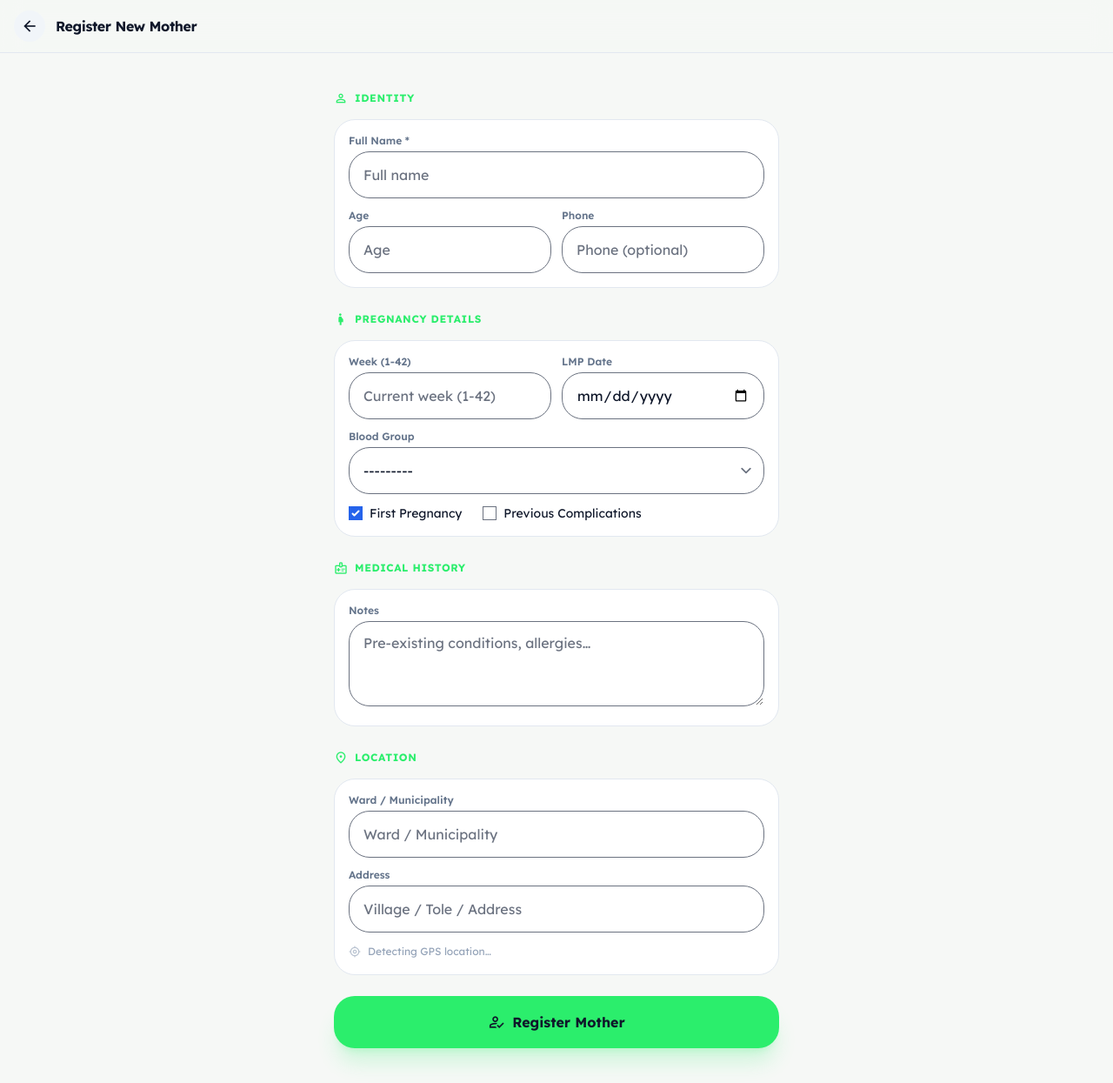
After one commit to saugat2003/codeyatra2.0_access_denied_matritwa, a Django app: page /register/ in a window 1280 px wide. The commit adds this page. Shown: the whole page at 87% size. Run offline with Django 5.2, Linux system fonts and the light colour scheme; a user stored in the database is signed in; some libraries are stand-ins or nearby versions.

Commit message:
feat(mother): implement single-page registration form for FCHV to register mothers refactor(accounts): update user roles and remove unused fields in MotherProfile fix(templates): update links to new registration route and enhance dashboard functionality chore: add migration for MotherProfile changes and update database schema

```diff
--- a/accounts/urls.py
+++ b/accounts/urls.py
@@ -6,8 +6,4 @@ app_name = "accounts"
 urlpatterns = [
     path("login/", views.login_view, name="login"),
     path("logout/", views.logout_view, name="logout"),
-    path("register/", views.register_step1, name="register"),
-    path("register/step1/", views.register_step1, name="register_step1"),
-    path("register/step2/", views.register_step2, name="register_step2"),
-    path("register/step3/", views.register_step3, name="register_step3"),
 ]
--- a/mother/forms.py
+++ b/mother/forms.py
@@ -1,7 +1,95 @@
 """Forms for the main app."""
 
 from django import forms
+from accounts.models import MotherProfile
 from .models import ANCVisit, AwarenessProgram, HospitalConsultation
+
+
+# ── Mother Registration (single-page by FCHV) ──────────────────
+
+
+class MotherRegistrationForm(forms.ModelForm):
+    """Single-page form for FCHV to register a pregnant woman."""
+
+    class Meta:
+        model = MotherProfile
+        fields = [
+            "full_name",
+            "age",
+            "phone",
+            "pregnancy_week",
+            "lmp_date",
+            "is_first_pregnancy",
+            "has_previous_complications",
+            "blood_group",
+            "medical_notes",
+            "ward",
+            "latitude",
+            "longitude",
+            "address",
+        ]
+        widgets = {
+            "full_name": forms.TextInput(
+                attrs={
+                    "placeholder": "Full name",
+                    "class": "w-full rounded-xl px-4 py-3.5",
+                }
+            ),
+            "age": forms.NumberInput(
+                attrs={
+                    "placeholder": "Age",
+                    "min": "10",
+                    "max": "60",
+                    "class": "w-full rounded-xl px-4 py-3.5",
+                }
+            ),
+            "phone": forms.TextInput(
+                attrs={
+                    "placeholder": "Phone (optional)",
+                    "class": "w-full rounded-xl px-4 py-3.5",
+                }
+            ),
+            "pregnancy_week": forms.NumberInput(
+                attrs={
+                    "placeholder": "Current week (1-42)",
+                    "min": "1",
+                    "max": "42",
+                    "class": "w-full rounded-xl px-4 py-3.5",
+                }
+            ),
+            "lmp_date": forms.DateInput(
+                attrs={
+                    "type": "date",
+                    "class": "w-full rounded-xl px-4 py-3.5",
+                }
+            ),
+            "blood_group": forms.Select(
+                attrs={
+                    "class": "w-full rounded-xl px-4 py-3.5 appearance-none",
+                }
+            ),
+            "medical_notes": forms.Textarea(
+                attrs={
+                    "rows": 3,
+                    "placeholder": "Pre-existing conditions, allergies…",
+                    "class": "w-full rounded-xl px-4 py-3",
+                }
+            ),
+            "ward": forms.TextInput(
+                attrs={
+                    "placeholder": "Ward / Municipality",
+                    "class": "w-full rounded-xl px-4 py-3.5",
+                }
+            ),
+            "address": forms.TextInput(
+                attrs={
+                    "placeholder": "Village / Tole / Address",
+                    "class": "w-full rounded-xl px-4 py-3.5",
+                }
+            ),
+            "latitude": forms.HiddenInput(),
+            "longitude": forms.HiddenInput(),
+        }
 
 
 class ANCVisitForm(forms.ModelForm):
--- a/mother/urls.py
+++ b/mother/urls.py
@@ -10,6 +10,9 @@ urlpatterns = [
 
     # Dashboard
     path("dashboard/", views.dashboard, name="dashboard"),
+
+    # Register Mother (FCHV only)
+    path("register/", views.register_mother, name="register_mother"),
 
     # Mother Records
     path("mothers/", views.mother_list, name="mother_list"),
--- a/mother/views.py
+++ b/mother/views.py
@@ -66,13 +66,39 @@ def dashboard(request):
     return render(request, "mother/dashboard.html", context)
 
 
+# ── Register Mother (FCHV only) ────────────────────────────────
+
+
+@login_required
+def register_mother(request):
+    """Single-page form for FCHV to register a new pregnant woman."""
+    from .forms import MotherRegistrationForm
+
+    if request.method == "POST":
+        form = MotherRegistrationForm(request.POST)
+        if form.is_valid():
+            profile = form.save(commit=False)
+            profile.registered_by = request.user
+            profile.registration_completed = True
+            profile.save()
+            messages.success(
+                request,
+                f"{profile.full_name} has been registered successfully!",
+            )
+            return redirect("main:dashboard")
+    else:
+        form = MotherRegistrationForm()
+
+    return render(request, "mother/register_mother.html", {"form": form})
+
+
 # ── Mother List ─────────────────────────────────────────────────
 
 
 @login_required
 def mother_list(request):
     """List all registered mothers with search & risk-filter support."""
-    mothers = MotherProfile.objects.filter(registration_completed=True).select_related("user")
+    mothers = MotherProfile.objects.filter(registration_completed=True)
 
     # Search
     q = request.GET.get("q", "").strip()
@@ -80,7 +106,7 @@ def mother_list(request):
         mothers = mothers.filter(
             Q(full_name__icontains=q)
             | Q(ward__icontains=q)
-            | Q(user__phone__icontains=q)
+            | Q(phone__icontains=q)
         )
 
     # Risk filter
@@ -456,7 +482,7 @@ def priority_alerts(request):
     filter_type = request.GET.get("filter", "all")
 
     # Build queryset based on filter
-    alerts_qs = Alert.objects.select_related("mother", "mother__user").filter(
+    alerts_qs = Alert.objects.select_related("mother").filter(
         is_resolved=False
     )
 
@@ -487,7 +513,6 @@ def priority_alerts(request):
 
     high_risk_mothers = (
         MotherProfile.objects.filter(pk__in=danger_mother_ids)
-        .select_related("user")
         .order_by("-updated_at")[:5]
     )
 
@@ -589,7 +614,7 @@ def records_detail(request):
     """Detailed mother records with search, filter, and pagination."""
     mothers = MotherProfile.objects.filter(
         registration_completed=True
-    ).select_related("user")
+    )
 
     # Search
     q = request.GET.get("q", "").strip()
@@ -597,7 +622,7 @@ def records_detail(request):
         mothers = mothers.filter(
             Q(full_name__icontains=q)
             | Q(ward__icontains=q)
-            | Q(user__phone__icontains=q)
+            | Q(phone__icontains=q)
         )
 
     # Risk filter
--- a/templates/mother/dashboard.html
+++ b/templates/mother/dashboard.html
@@ -29,7 +29,7 @@
 
     <!-- Quick Action: Register -->
     <section>
-        <a href="{% url 'accounts:register' %}" class="w-full bg-primary hover:bg-primary-dark text-slate-900 rounded-xl py-4 px-6 flex items-center justify-center gap-3 shadow-xl shadow-primary/20 active:scale-[0.98] transition-all no-underline">
+        <a href="{% url 'main:register_mother' %}" class="w-full bg-primary hover:bg-primary-dark text-slate-900 rounded-xl py-4 px-6 flex items-center justify-center gap-3 shadow-xl shadow-primary/20 active:scale-[0.98] transition-all no-underline">
             <span class="material-symbols-outlined text-2xl">person_add</span>
             <span class="text-lg font-bold tracking-tight">+ Register New Mother</span>
         </a>
--- a/templates/mother/mother_list.html
+++ b/templates/mother/mother_list.html
@@ -77,7 +77,7 @@
         <p class="text-sm text-slate-400 mt-1">
             {% if search_query %}No results for "{{ search_query }}"{% else %}No registered mothers yet{% endif %}
         </p>
-        <a href="{% url 'accounts:register' %}" class="mt-4 inline-flex items-center gap-2 px-5 py-2.5 bg-primary text-slate-900 font-bold rounded-xl no-underline">
+        <a href="{% url 'main:register_mother' %}" class="mt-4 inline-flex items-center gap-2 px-5 py-2.5 bg-primary text-slate-900 font-bold rounded-xl no-underline">
             <span class="material-symbols-outlined">person_add</span>Register New Mother
         </a>
     </div>
@@ -85,7 +85,7 @@
 </main>
 
 <!-- Floating Action Button -->
-<a href="{% url 'accounts:register' %}" class="fixed bottom-20 right-4 size-14 bg-primary text-slate-900 rounded-full shadow-lg flex items-center justify-center z-40 active:scale-90 transition-transform hover:bg-primary-dark no-underline">
+<a href="{% url 'main:register_mother' %}" class="fixed bottom-20 right-4 size-14 bg-primary text-slate-900 rounded-full shadow-lg flex items-center justify-center z-40 active:scale-90 transition-transform hover:bg-primary-dark no-underline">
     <span class="material-symbols-outlined text-3xl">add</span>
 </a>
 
--- a/templates/mother/mother_records_detail.html
+++ b/templates/mother/mother_records_detail.html
@@ -132,7 +132,7 @@
             <span class="material-symbols-outlined text-slate-400 text-5xl mb-3">search_off</span>
             <h3 class="text-lg font-bold text-slate-600 dark:text-slate-400">No Records Found</h3>
             <p class="text-sm text-slate-500 mt-1">{% if search %}No mothers match "{{ search }}"{% else %}No registered mothers yet{% endif %}</p>
-            <a href="{% url 'accounts:register' %}" class="inline-flex items-center gap-2 mt-4 px-6 py-2 bg-primary text-white rounded-lg font-semibold no-underline">
+            <a href="{% url 'main:register_mother' %}" class="inline-flex items-center gap-2 mt-4 px-6 py-2 bg-primary text-white rounded-lg font-semibold no-underline">
                 <span class="material-symbols-outlined">person_add</span>
                 Register New Mother
             </a>
@@ -142,7 +142,7 @@
 </main>
 
 <!-- Floating Action Button -->
-<a href="{% url 'accounts:register' %}" class="fixed bottom-20 right-6 w-14 h-14 bg-primary text-slate-900 rounded-full shadow-2xl flex items-center justify-center border-4 border-white dark:border-background-dark z-50 no-underline">
+<a href="{% url 'main:register_mother' %}" class="fixed bottom-20 right-6 w-14 h-14 bg-primary text-slate-900 rounded-full shadow-2xl flex items-center justify-center border-4 border-white dark:border-background-dark z-50 no-underline">
     <span class="material-symbols-outlined text-3xl">person_add</span>
 </a>
 
--- a/templates/mother/prioroty_alerts.html
+++ b/templates/mother/prioroty_alerts.html
@@ -123,8 +123,8 @@
                             <span class="material-symbols-outlined text-base">visibility</span>
                             View Profile
                         </a>
-                        {% if alert.mother.user.phone_number %}
-                        <a href="tel:{{ alert.mother.user.phone_number }}" class="flex flex-1 items-center justify-center gap-2 rounded-lg bg-primary text-white py-2 text-xs font-bold shadow-md shadow-primary/20 no-underline">
+                        {% if alert.mother.phone %}
+                        <a href="tel:{{ alert.mother.phone }}" class="flex flex-1 items-center justify-center gap-2 rounded-lg bg-primary text-white py-2 text-xs font-bold shadow-md shadow-primary/20 no-underline">
                             <span class="material-symbols-outlined text-base">call</span>
                             Call Patient
                         </a>
--- /dev/null
+++ b/templates/mother/register_mother.html
@@ -0,0 +1,156 @@
+{% extends "base.html" %}
+
+{% block title %}Register Mother | Matritwa{% endblock %}
+
+{% block body_class %}min-h-screen flex flex-col{% endblock %}
+
+{% block content %}
+<!-- Top Header -->
+<header class="sticky top-0 z-40 bg-background-light/80 dark:bg-background-dark/80 backdrop-blur-md border-b border-slate-200 dark:border-slate-800 px-4 py-3 flex items-center gap-3">
+    <a href="{% url 'main:dashboard' %}" class="w-9 h-9 rounded-full bg-slate-100 dark:bg-surface-dark flex items-center justify-center">
+        <span class="material-symbols-outlined text-xl">arrow_back</span>
+    </a>
+    <h1 class="text-base font-bold tracking-tight">Register New Mother</h1>
+</header>
+
+<main class="flex-1 overflow-y-auto p-4 pb-10">
+    <form method="POST" id="registerForm" class="space-y-6 max-w-lg mx-auto">
+        {% csrf_token %}
+
+        <!-- Section: Identity -->
+        <section class="space-y-3">
+            <h2 class="text-xs font-bold uppercase tracking-wider text-primary flex items-center gap-2">
+                <span class="material-symbols-outlined text-base">person</span>
+                Identity
+            </h2>
+            <div class="bg-surface-light dark:bg-surface-dark rounded-xl border border-slate-200 dark:border-slate-700 p-4 space-y-3">
+                <div>
+                    <label class="block text-xs font-semibold text-slate-500 mb-1" for="id_full_name">Full Name *</label>
+                    {{ form.full_name }}
+                    {% if form.full_name.errors %}<p class="text-red-500 text-xs mt-1">{{ form.full_name.errors.0 }}</p>{% endif %}
+                </div>
+                <div class="grid grid-cols-2 gap-3">
+                    <div>
+                        <label class="block text-xs font-semibold text-slate-500 mb-1" for="id_age">Age</label>
+                        {{ form.age }}
+                    </div>
+                    <div>
+                        <label class="block text-xs font-semibold text-slate-500 mb-1" for="id_phone">Phone</label>
+                        {{ form.phone }}
+                    </div>
+                </div>
+            </div>
+        </section>
+
+        <!-- Section: Pregnancy Details -->
+        <section class="space-y-3">
+            <h2 class="text-xs font-bold uppercase tracking-wider text-primary flex items-center gap-2">
+                <span class="material-symbols-outlined text-base">pregnant_woman</span>
+                Pregnancy Details
+            </h2>
+            <div class="bg-surface-light dark:bg-surface-dark rounded-xl border border-slate-200 dark:border-slate-700 p-4 space-y-3">
+                <div class="grid grid-cols-2 gap-3">
+                    <div>
+                        <label class="block text-xs font-semibold text-slate-500 mb-1" for="id_pregnancy_week">Week (1-42)</label>
+                        {{ form.pregnancy_week }}
+                    </div>
+                    <div>
+                        <label class="block text-xs font-semibold text-slate-500 mb-1" for="id_lmp_date">LMP Date</label>
+                        {{ form.lmp_date }}
+                    </div>
+                </div>
+                <div>
+                    <label class="block text-xs font-semibold text-slate-500 mb-1" for="id_blood_group">Blood Group</label>
+                    {{ form.blood_group }}
+                </div>
+                <div class="flex items-center gap-6">
+                    <label class="flex items-center gap-2 text-sm cursor-pointer">
+                        {{ form.is_first_pregnancy }}
+                        <span>First Pregnancy</span>
+                    </label>
+                    <label class="flex items-center gap-2 text-sm cursor-pointer">
+                        {{ form.has_previous_complications }}
+                        <span>Previous Complications</span>
+                    </label>
+                </div>
+            </div>
+        </section>
+
+        <!-- Section: Medical History -->
+        <section class="space-y-3">
+            <h2 class="text-xs font-bold uppercase tracking-wider text-primary flex items-center gap-2">
+                <span class="material-symbols-outlined text-base">medical_information</span>
+                Medical History
+            </h2>
+            <div class="bg-surface-light dark:bg-surface-dark rounded-xl border border-slate-200 dark:border-slate-700 p-4">
+                <label class="block text-xs font-semibold text-slate-500 mb-1" for="id_medical_notes">Notes</label>
+                {{ form.medical_notes }}
+            </div>
+        </section>
+
+        <!-- Section: Location -->
+        <section class="space-y-3">
+            <h2 class="text-xs font-bold uppercase tracking-wider text-primary flex items-center gap-2">
+                <span class="material-symbols-outlined text-base">location_on</span>
+                Location
+            </h2>
+            <div class="bg-surface-light dark:bg-surface-dark rounded-xl border border-slate-200 dark:border-slate-700 p-4 space-y-3">
+                <div>
+                    <label class="block text-xs font-semibold text-slate-500 mb-1" for="id_ward">Ward / Municipality</label>
+                    {{ form.ward }}
+                </div>
+                <div>
+                    <label class="block text-xs font-semibold text-slate-500 mb-1" for="id_address">Address</label>
+                    {{ form.address }}
+                </div>
+                <!-- GPS auto-capture -->
+                {{ form.latitude }}
+                {{ form.longitude }}
+                <div id="gps-status" class="flex items-center gap-2 text-xs text-slate-400">
+                    <span class="material-symbols-outlined text-sm animate-pulse">my_location</span>
+                    <span id="gps-text">Detecting GPS location…</span>
+                </div>
+            </div>
+        </section>
+
+        <!-- Submit -->
+        <button type="submit" class="w-full bg-primary hover:bg-primary-dark text-slate-900 font-bold text-base rounded-xl py-4 flex items-center justify-center gap-2 shadow-xl shadow-primary/20 active:scale-[0.98] transition-all">
+            <span class="material-symbols-outlined text-xl">how_to_reg</span>
+            Register Mother
+        </button>
+    </form>
+</main>
+{% endblock %}
+
+{% block extra_js %}
+<script>
+    /* Auto-capture GPS location via browser geolocation API */
+    (function() {
+        const latField  = document.getElementById("id_latitude");
+        const lngField  = document.getElementById("id_longitude");
+        const gpsText   = document.getElementById("gps-text");
+        const gpsStatus = document.getElementById("gps-status");
+
+        if (!navigator.geolocation) {
+            gpsText.textContent = "Geolocation not supported";
+            return;
+        }
+
+        navigator.geolocation.getCurrentPosition(
+            function(pos) {
+                latField.value = pos.coords.latitude.toFixed(6);
+                lngField.value = pos.coords.longitude.toFixed(6);
+                gpsText.textContent = `Location captured (${pos.coords.latitude.toFixed(4)}, ${pos.coords.longitude.toFixed(4)})`;
+                gpsStatus.classList.remove("text-slate-400");
+                gpsStatus.classList.add("text-green-600");
+            },
+            function(err) {
+                gpsText.textContent = "Could not detect location — will proceed without GPS";
+                gpsStatus.classList.remove("text-slate-400");
+                gpsStatus.classList.add("text-amber-500");
+            },
+            { enableHighAccuracy: true, timeout: 10000 }
+        );
+    })();
+</script>
+{% endblock %}
```
Also changed, not shown: accounts/models.py (+33 -45 lines), accounts/views.py (+3 -151 lines), templates/accounts/login_page.html (+3 -8 lines), accounts/migrations/0002_alter_motherprofile_options_and_more.py (added), db.sqlite3.
